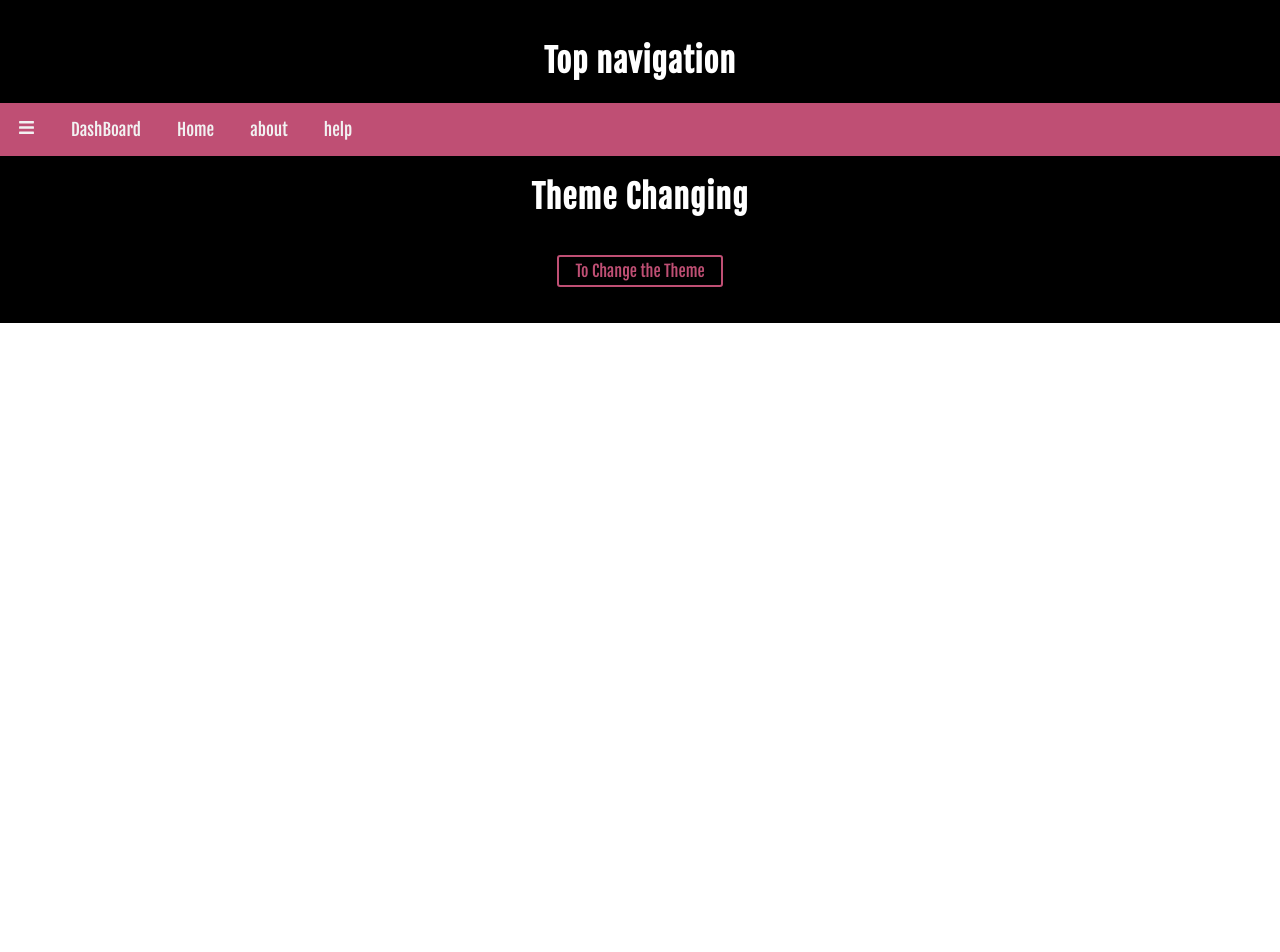
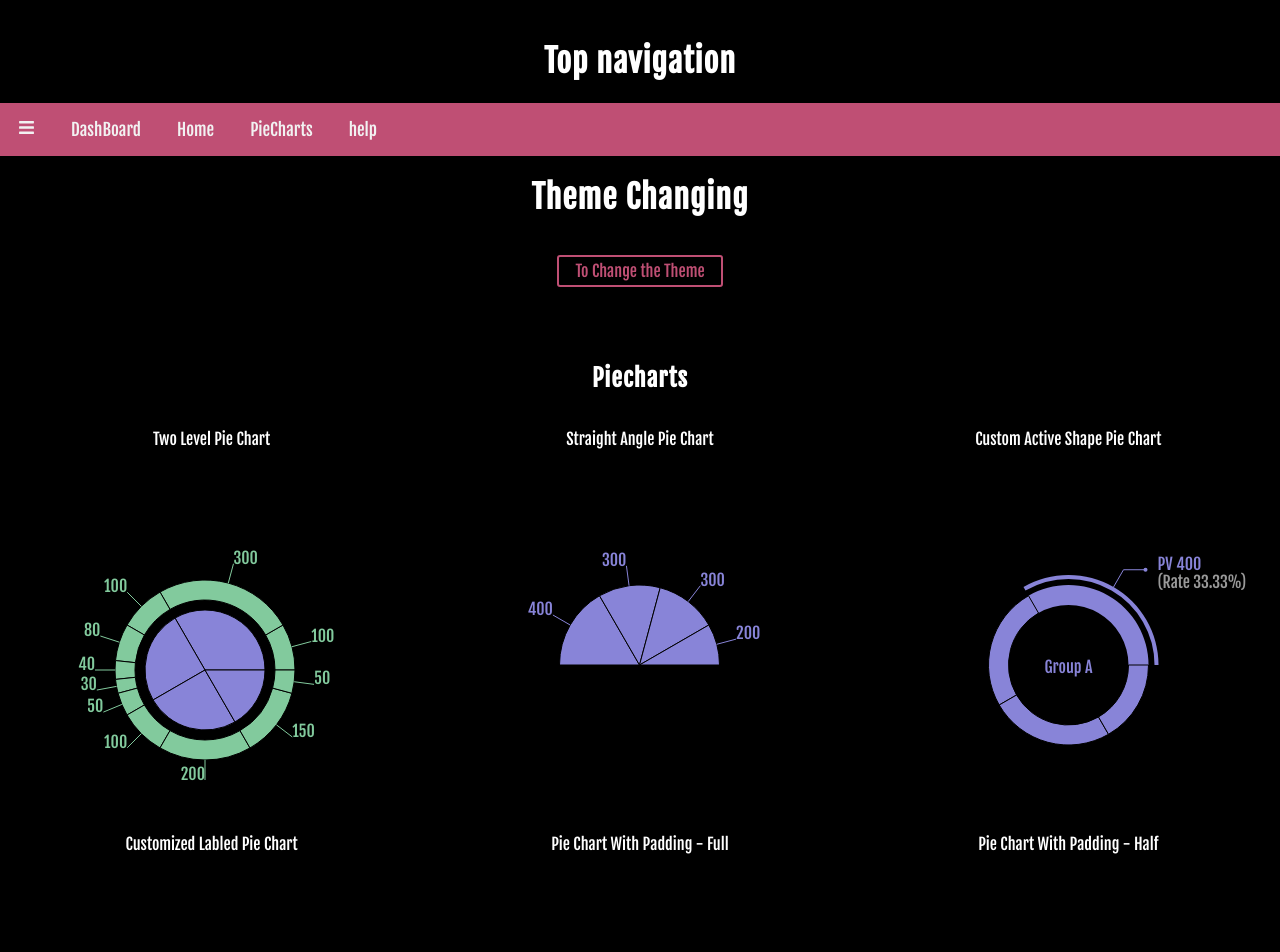
Before and after one commit to Heshan-kavi/dotnet-api-react-app, a React (Create React App) app: page /piecharts in a window 1280 px wide. Shown: the top 952 px of the page. Before the commit the page ends 800 px from the top, so only its background shows below. Built offline with nearby package versions, Linux system fonts and the light colour scheme.

Commit message:
added content to the dashboard

```diff
--- a/src/App.js
+++ b/src/App.js
@@ -8,6 +8,7 @@ import { H1 } from './Shared/Components/TextContent';
 import { PrimaryButton } from './Shared/Components/Buttons';
 import DashBoard from './Pages/Dashboard';
 import TopNavigation from './Shared/Components/TopNavigation';
+import AllPieCharts from './Pages/AllPieCharts';
 
 function App() {
 
@@ -41,6 +42,7 @@ function App() {
           <Route exact path='/' element={<Main themeToUse={currentTheme}/>}/>
           <Route path='/dashboard' element={<DashBoard themeToUse={currentTheme}/>}/>
           <Route path='/home' element={<Main themeToUse={currentTheme}/>}/>
+          <Route path='/piecharts' element={<AllPieCharts themeToUse={currentTheme}/>}/>
         </Routes>
       </BrowserRouter>
     </>
--- a/src/Pages/AllPieCharts.js
+++ b/src/Pages/AllPieCharts.js
@@ -0,0 +1,54 @@
+import React from "react";
+import Theme from "../Shared/Components/Theme";
+import Background from "../Shared/Components/BackGround";
+import {  TwoLevelPieChart,
+          StraightAnglePieChart,
+          CustomActiveShapePieChart,
+          PieChartWithCustomizedLabel,
+          PieChartWithPaddingAngleFull,
+          PieChartWithPaddingAngleHalf} from '../Shared/Components/Charts/PieChart';
+import { Grid } from '../Shared/Components/Grid';
+import { H2, Div } from "../Shared/Components/TextContent";
+
+export default function AllPieCharts (props){
+
+    const columns = 3;
+    const rowheight = '400px';
+    const currentTheme = props.themeToUse;
+
+    return (
+        <Theme theme={currentTheme}>
+            <Background>
+                <H2>
+                    Piecharts
+                </H2>
+                <Grid columns={columns} rowheight={rowheight}>
+                    <Div style={{marginBottom: 0}}>
+                    <p>Two Level Pie Chart</p>
+                    <TwoLevelPieChart width="500" height="400"></TwoLevelPieChart>
+                    </Div>
+                    <Div style={{marginBottom: 0}}>
+                    <p>Straight Angle Pie Chart</p>
+                    <StraightAnglePieChart width="500" height="400"></StraightAnglePieChart>
+                    </Div>
+                    <Div style={{marginBottom: 0}}>
+                    <p>Custom Active Shape Pie Chart</p>
+                    <CustomActiveShapePieChart width="500" height="400"></CustomActiveShapePieChart>
+                    </Div>
+                    <Div style={{marginBottom: 0}}>
+                    <p>Customized Labled Pie Chart</p>
+                    <PieChartWithCustomizedLabel width="500" height="400"></PieChartWithCustomizedLabel>
+                    </Div>
+                    <Div style={{marginBottom: 0}}>
+                    <p>Pie Chart With Padding - Full </p>
+                    <PieChartWithPaddingAngleFull width="500" height="400"></PieChartWithPaddingAngleFull>
+                    </Div>
+                    <Div style={{marginBottom: 0}}>
+                    <p>Pie Chart With Padding - Half</p>
+                    <PieChartWithPaddingAngleHalf width="500" height="400"></PieChartWithPaddingAngleHalf>
+                    </Div>
+                </Grid>
+            </Background>
+        </Theme>
+    )
+}
--- a/src/Pages/Dashboard.js
+++ b/src/Pages/Dashboard.js
@@ -8,6 +8,6 @@ export default function DashBoard (props){
     const currentTheme = props.themeToUse;
 
     return (
-        <Theme theme={currentTheme}><Background><H1>hello</H1></Background></Theme>
+        <Theme theme={currentTheme}><Background><H1>this is the dashboard page</H1></Background></Theme>
     )
 }
--- a/src/Pages/Main.js
+++ b/src/Pages/Main.js
@@ -2,26 +2,10 @@ import React from "react";
 import { H1, H2, P } from '../Shared/Components/TextContent';
 import { PrimaryButton, SecondaryButton, LoginButton, SignupButton } from '../Shared/Components/Buttons';
 import SideNavigation from '../Shared/Components/SideNavigation';
-import {  TwoLevelPieChart,
-          StraightAnglePieChart,
-          CustomActiveShapePieChart,
-          PieChartWithCustomizedLabel,
-          PieChartWithPaddingAngleFull,
-          PieChartWithPaddingAngleHalf} from '../Shared/Components/Charts/PieChart';
-import { Grid } from '../Shared/Components/Grid';
-import { styled } from "styled-components";
 import Theme from "../Shared/Components/Theme";
 import Background from "../Shared/Components/BackGround";
 
-const Div = styled.div`
-  marginBottom: 0;
-  color: ${({ theme }) => theme.color.fontcolor};
-`;
-
 export default function Main (props){
-
-    const columns = 3;
-    const rowheight = '400px';
 
     const currentTheme = props.themeToUse;
 
@@ -60,35 +44,6 @@ export default function Main (props){
                 <H1>
                     Charts
                 </H1>
-                <H2>
-                    Piecharts
-                </H2>
-                <Grid columns={columns} rowheight={rowheight}>
-                    <Div style={{marginBottom: 0}}>
-                    <p>Two Level Pie Chart</p>
-                    <TwoLevelPieChart width="500" height="400"></TwoLevelPieChart>
-                    </Div>
-                    <Div style={{marginBottom: 0}}>
-                    <p>Straight Angle Pie Chart</p>
-                    <StraightAnglePieChart width="500" height="400"></StraightAnglePieChart>
-                    </Div>
-                    <Div style={{marginBottom: 0}}>
-                    <p>Custom Active Shape Pie Chart</p>
-                    <CustomActiveShapePieChart width="500" height="400"></CustomActiveShapePieChart>
-                    </Div>
-                    <Div style={{marginBottom: 0}}>
-                    <p>Customized Labled Pie Chart</p>
-                    <PieChartWithCustomizedLabel width="500" height="400"></PieChartWithCustomizedLabel>
-                    </Div>
-                    <Div style={{marginBottom: 0}}>
-                    <p>Pie Chart With Padding - Full </p>
-                    <PieChartWithPaddingAngleFull width="500" height="400"></PieChartWithPaddingAngleFull>
-                    </Div>
-                    <Div style={{marginBottom: 0}}>
-                    <p>Pie Chart With Padding - Half</p>
-                    <PieChartWithPaddingAngleHalf width="500" height="400"></PieChartWithPaddingAngleHalf>
-                    </Div>
-                </Grid>
             </Background>
         </Theme>
     )
--- a/src/Shared/Components/TextContent.js
+++ b/src/Shared/Components/TextContent.js
@@ -15,3 +15,8 @@ export const P = styled.p`
     font-size: ${({ theme }) => theme.fontSize.md};
     color: ${({ theme }) => theme.color.fontcolor}
 `;
+
+export const Div = styled.div`
+  marginBottom: 0;
+  color: ${({ theme }) => theme.color.fontcolor};
+`;
--- a/src/Shared/Components/TopNavigation.js
+++ b/src/Shared/Components/TopNavigation.js
@@ -49,7 +49,7 @@ function TopNavigation(){
             <AnchorTag ><FaIcons.FaBars/></AnchorTag>
             <LinkTag to="/dashboard">DashBoard</LinkTag>
             <LinkTag to="/home">Home</LinkTag>
-            <AnchorTag href="#news">about</AnchorTag>
+            <LinkTag to="/piecharts">PieCharts</LinkTag>
             <AnchorTag href="#news">help</AnchorTag>
             <Outlet/>
       </TopNavigationBar>
```
